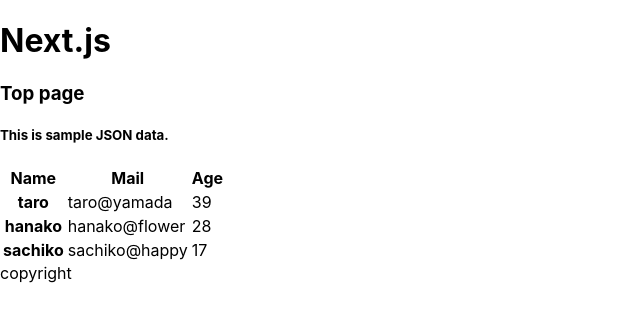
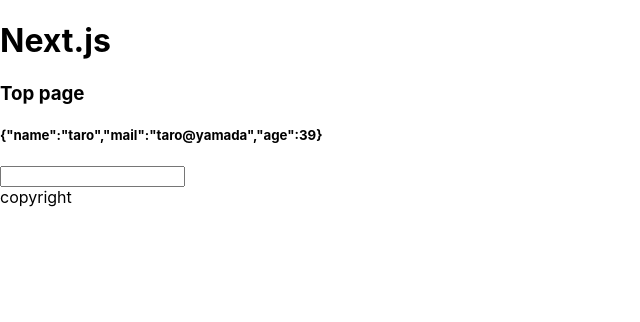
Before and after one commit to komaitaira/shoda-react-next, a Next.js app in the folder next_app/: page / in a window 1280 px wide. Shown: the top 322 px of the page, without its empty margins (0-640 px from the left). Built offline with nearby package versions, Linux system fonts and the light colour scheme.

Commit message:
Add hello apiにidパラメータを追加

```diff
--- a/next_app/pages/index.js
+++ b/next_app/pages/index.js
@@ -1,30 +1,21 @@
-// import {useState} from 'react'
+import {useState} from 'react'
 import Layout from '../components/layout'
 import useSWR from 'swr'
 
 export default function Home() {
-  const {data} = useSWR('/data.json')
+  const [address, setAddress] = useState('/api/hello');
+  const { data, err } = useSWR(address);
 
+  const onChange = (e) => {
+    setAddress('/api/hello?id=' + e.target.value)
+  }
 
   return (
     <div>
       <Layout header="Next.js" title="Top page">
         <div className="alert alert-primary text-center">
-          <h5 className="mb-4">{data !== undefined ? data.message : 'error...'}</h5>
-          <table className="table table-dark">
-            <thead className="">
-              <tr><th>Name</th><th>Mail</th><th>Age</th></tr>
-            </thead>
-            <tbody>
-              {data !== undefined ? data.data.map((value, key) => (
-                <tr key={key}>
-                  <th>{value.name}</th>
-                  <td>{value.mail}</td>
-                  <td>{value.age}</td>
-                </tr>
-              )) : <tr><th></th><td>No data</td><td></td></tr>}
-            </tbody>
-          </table>
+          <h5 className="mb-4">{JSON.stringify(data)}</h5>
+          <input type="number" className="form-control" onChange={onChange}/>
         </div>
       </Layout>
     </div>
```
